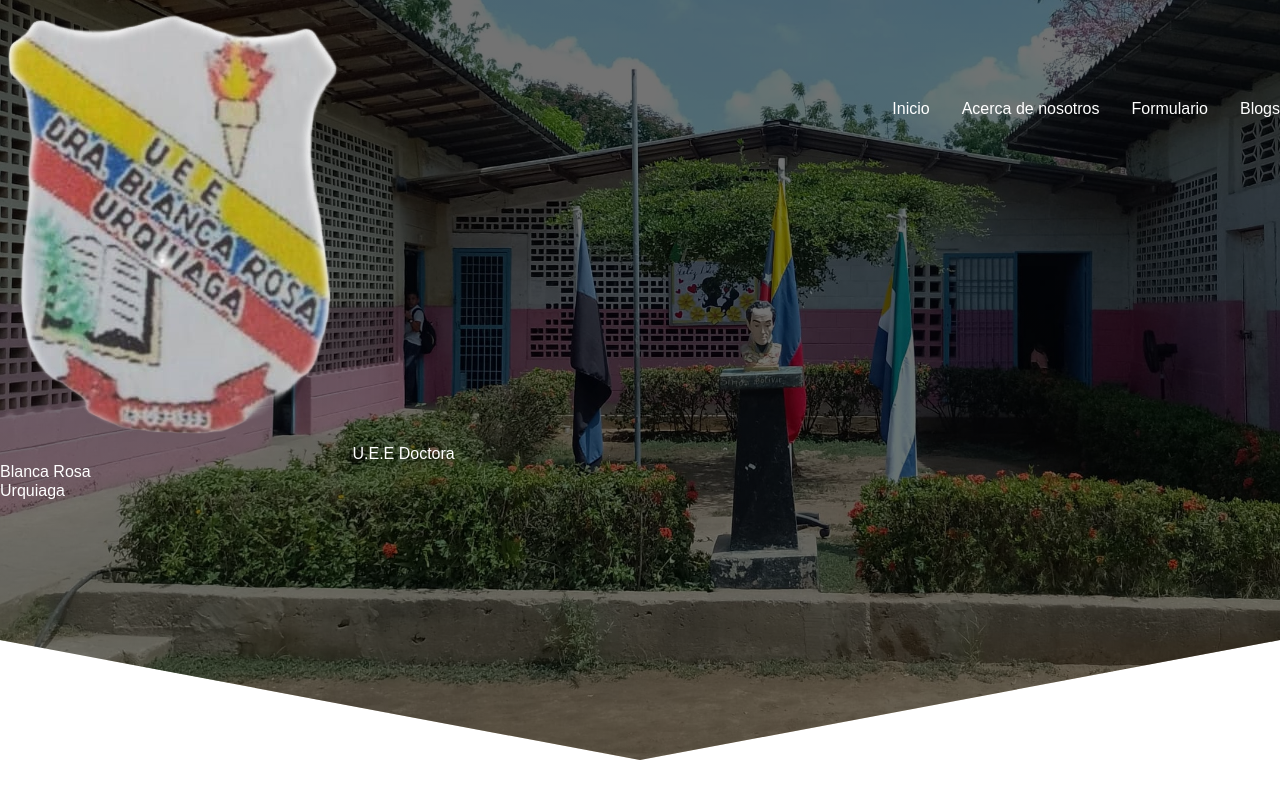
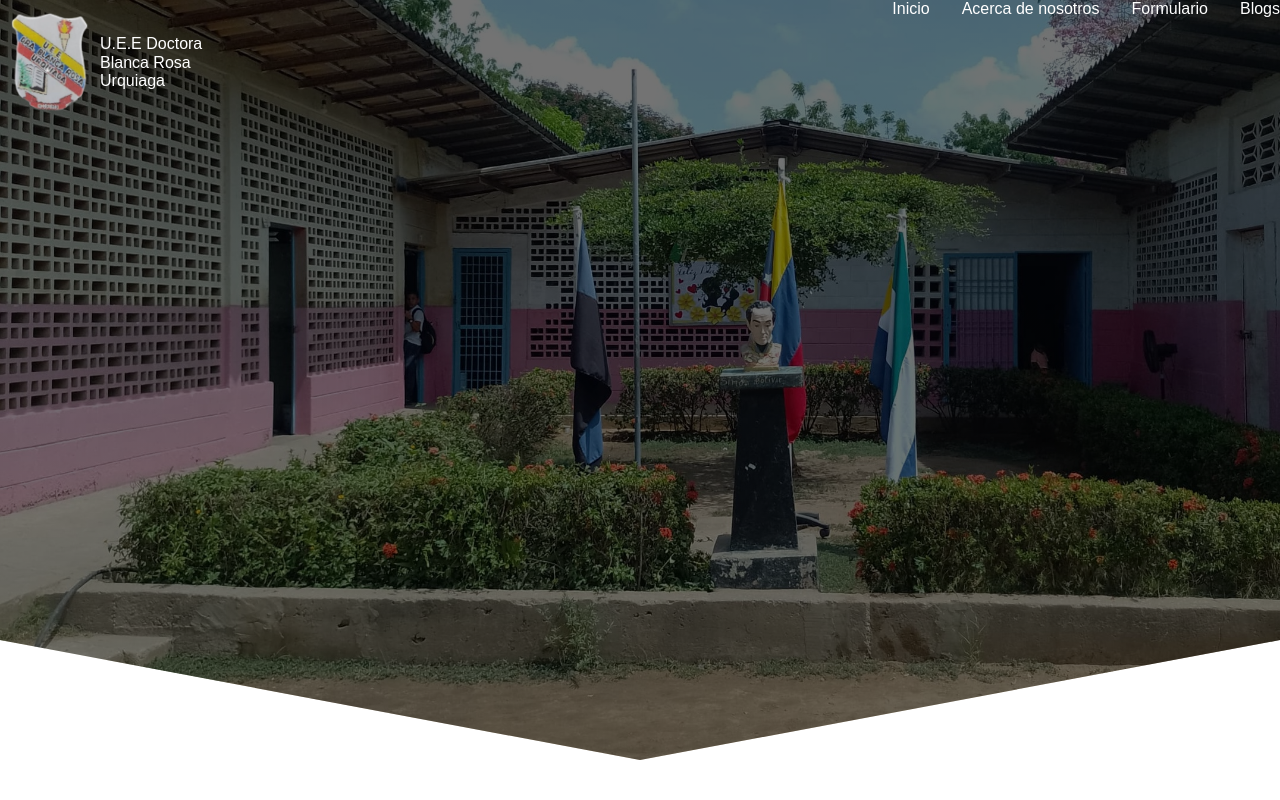
Before and after one commit to blancarosaurquiaga/edu, a plain HTML site: page index.html in a window 1280 px wide. Shown: the top 800 px of the page. Drawn offline with Linux system fonts and the light colour scheme.

Commit message:
Add files via upload

```diff
--- a/css/estilos.css
+++ b/css/estilos.css
@@ -1,7 +1,23 @@
-.nav.container {
-    position: relative; /* Si no está definido */
-    left: -120px; /* Ajusta el valor para mover todo hacia la izquierda */
+.header__logo-container {
+    display: flex;
+    align-items: center; /* Alinea verticalmente el logo con cualquier texto si está presente */
+    justify-content: flex-start; /* Coloca el contenido a la izquierda */
+    position: absolute; /* Fija la posición en la parte superior izquierda */
+    top: 10px; /* Ajusta la distancia desde la parte superior */
+    left: 10px; /* Ajusta la distancia desde la izquierda */
 }
+
+.header__logo {
+    width: 80px; /* Ajusta el tamaño del logo */
+    height: auto; /* Mantén las proporciones del logo */
+    margin-right: 10px; /* Añade espacio si hay texto al lado del logo */
+}
+
+.header__logo-text {
+    display: inline; /* Visible por defecto */
+}
+
+
 
 
     .hero__container {
@@ -721,3 +737,18 @@ body {
             */
         }
     }
+    @media (max-width: 768px) {
+        .header__logo-text {
+            display: none !important; /* Oculta el texto en pantallas pequeñas */
+        }
+
+        .nav {
+            flex-direction: column; /* Ajusta la barra de navegación a vertical */
+        }
+
+        .nav__logo {
+            display: flex; /* Asegura que el logo se mantenga visible */
+            justify-content: center;
+            align-items: center;
+        }
+    }
```
Lines whose indentation alone changed are shown as unchanged.
